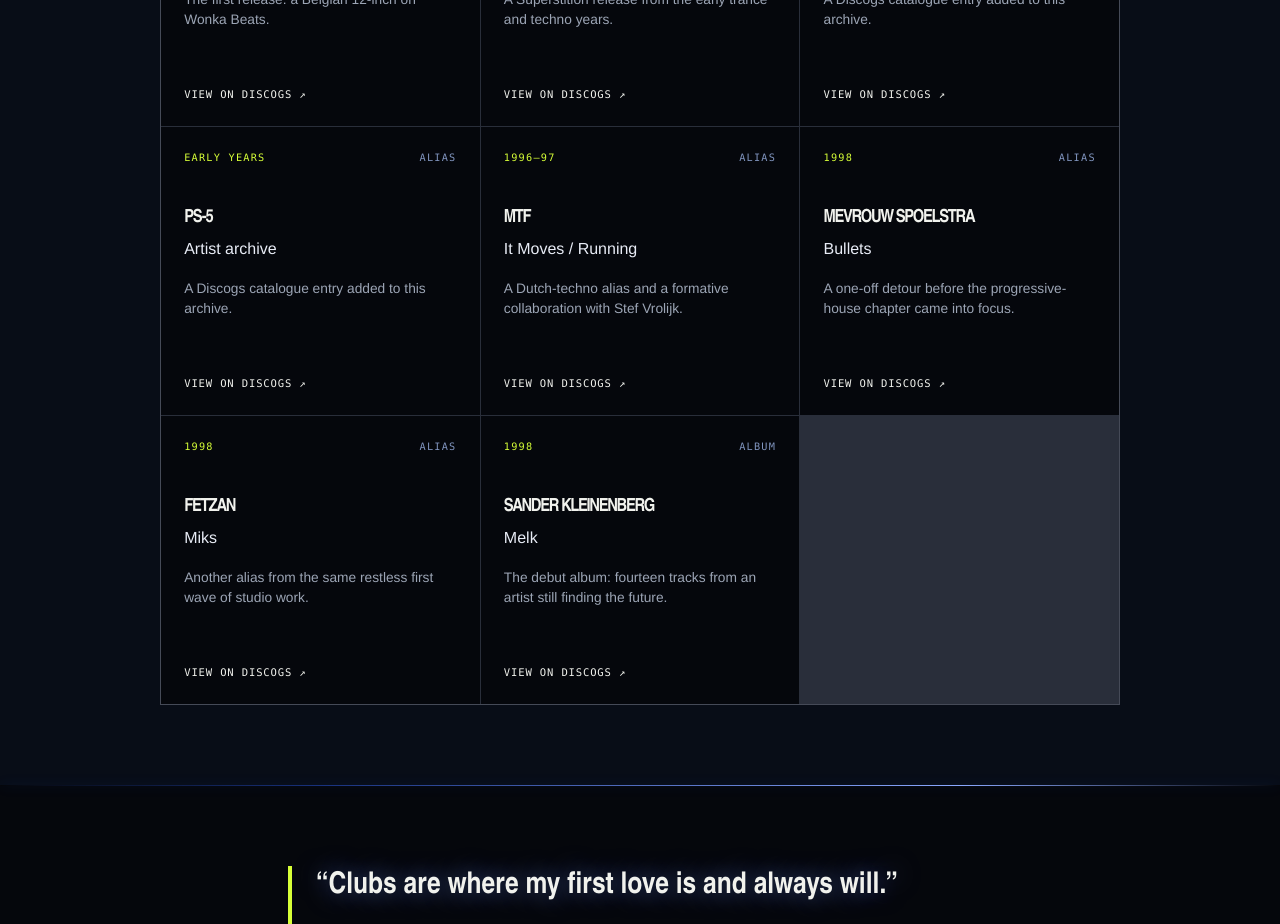
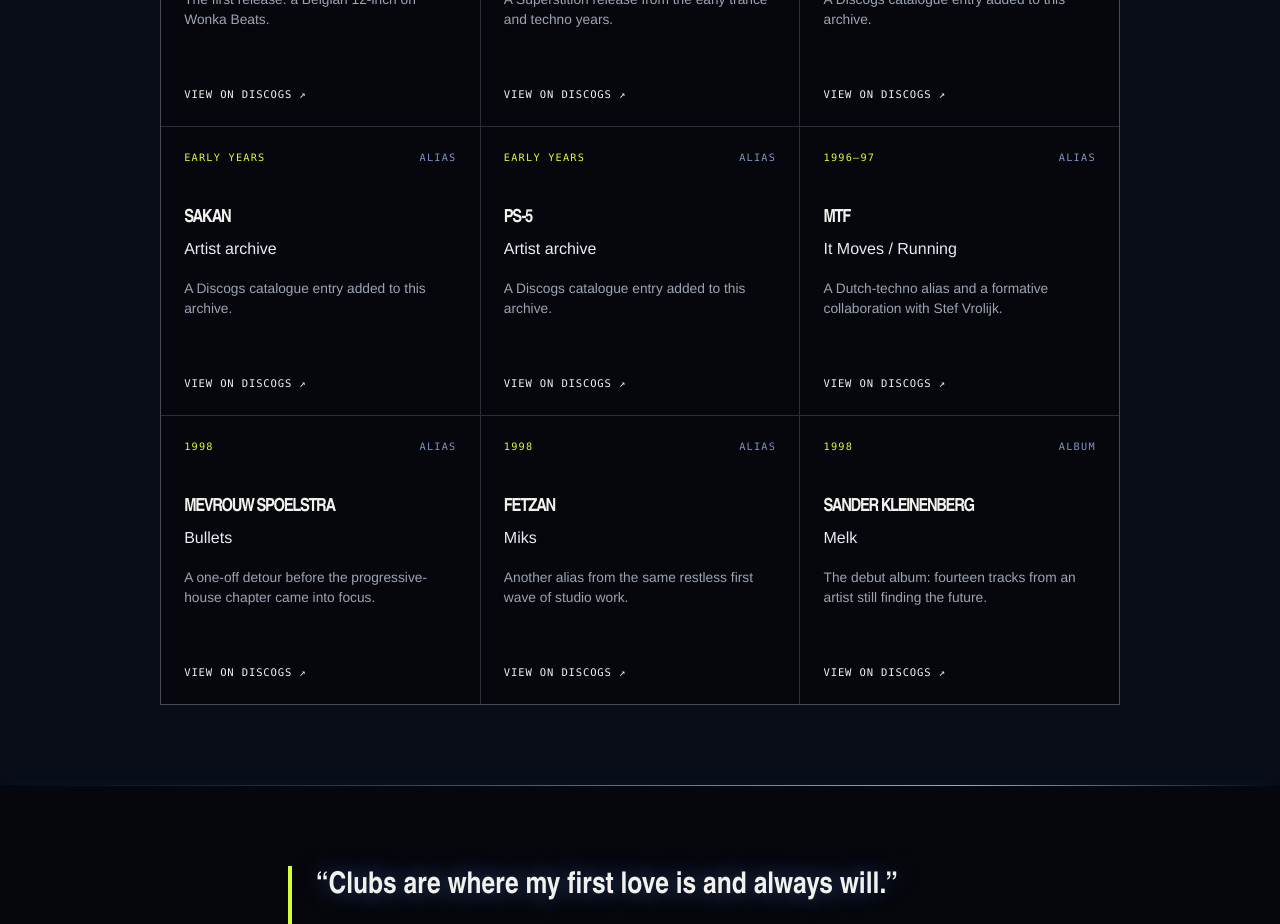
Before and after one commit to timtjomme/sanderkleinenberg.com, a Next.js app: page /story in a window 1280 px wide. Shown: the part 1880-2804 px from the top of the page. Built offline with nearby package versions, Linux system fonts and the light colour scheme.

Commit message:
Add Sakan to early archive

```diff
--- a/app/story/page.tsx
+++ b/app/story/page.tsx
@@ -25,6 +25,14 @@
     title: "Artist archive",
     note: "A Discogs catalogue entry added to this archive.",
     href: "https://www.discogs.com/artist/46434-Rails-Inc",
+    kind: "ALIAS",
+  },
+  {
+    year: "EARLY YEARS",
+    name: "SAKAN",
+    title: "Artist archive",
+    note: "A Discogs catalogue entry added to this archive.",
+    href: "https://www.discogs.com/artist/62921-Sakan",
     kind: "ALIAS",
   },
   {
```
